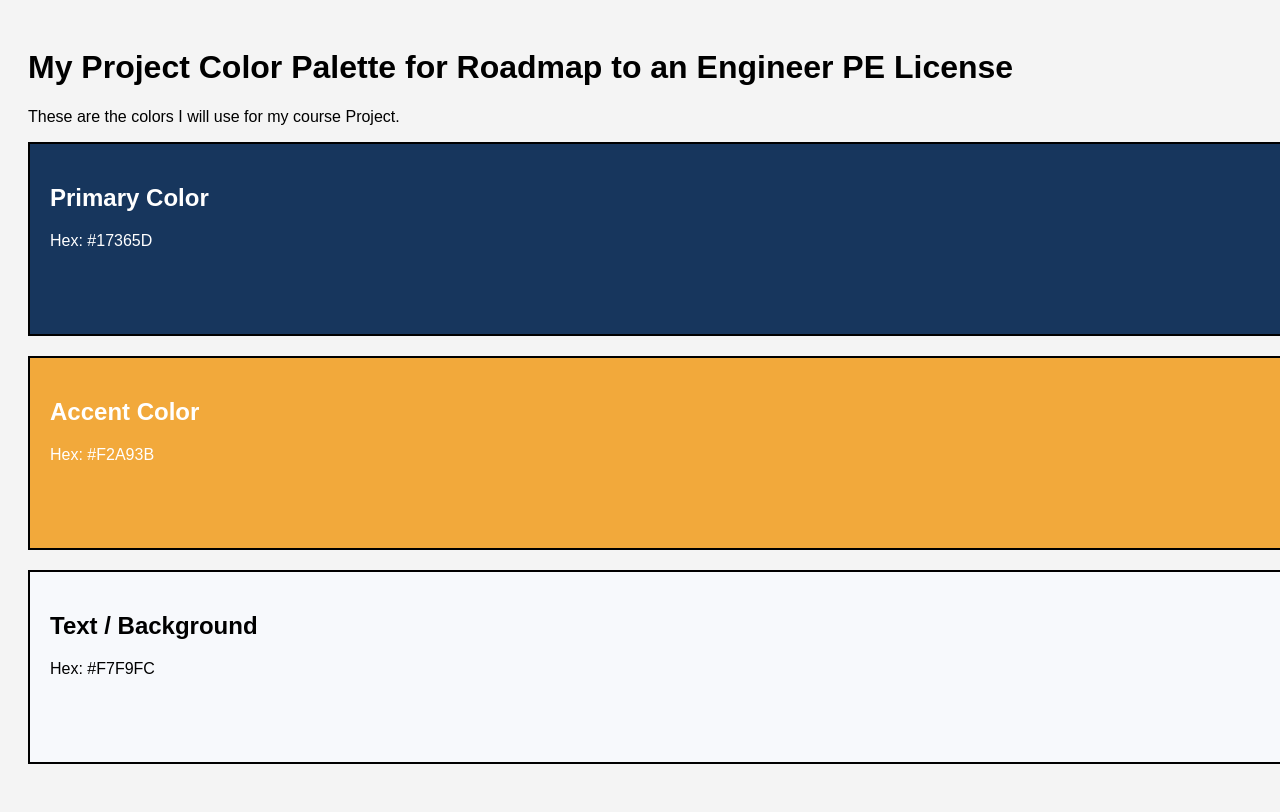
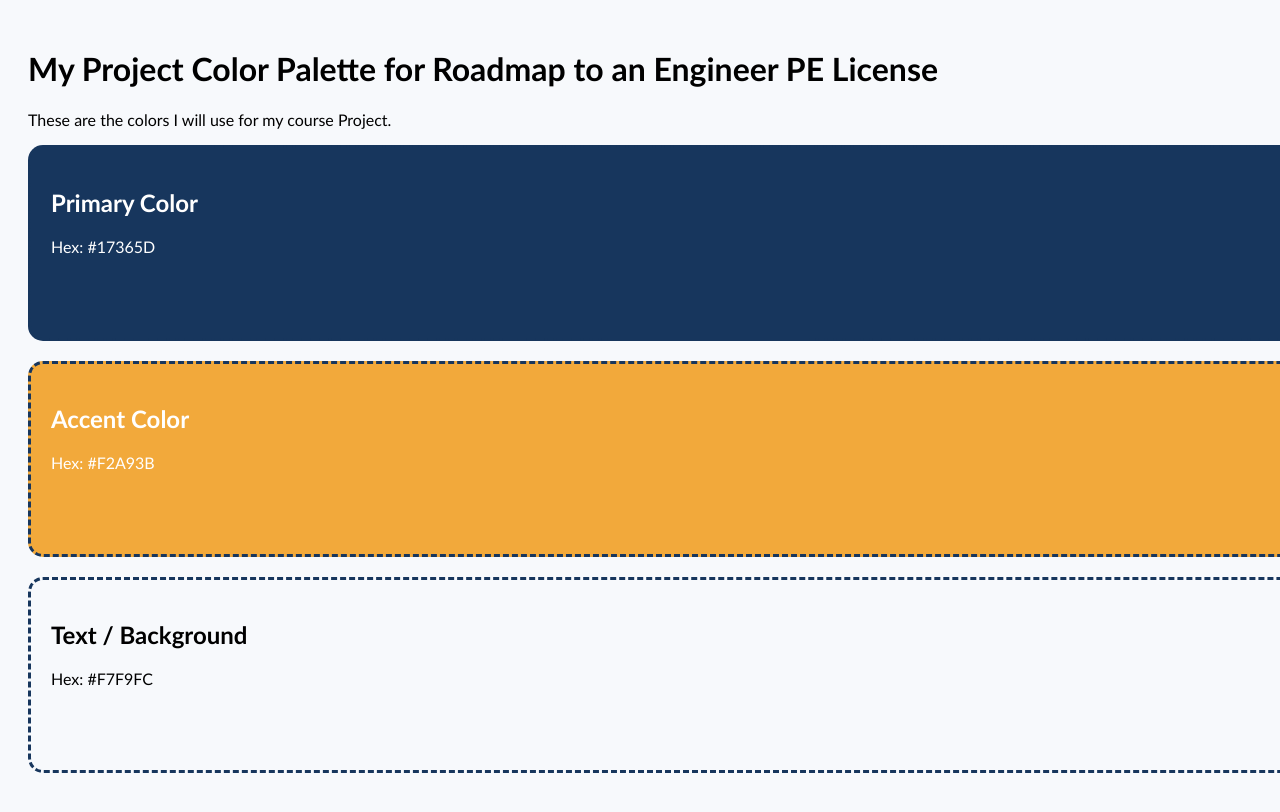
Before and after one commit to CIT85/ramiroc-pub, a plain HTML site: page w4/index.html in a window 1280 px wide. Drawn offline with Linux system fonts and the light colour scheme.

Commit message:
Attendance: Customized design and passed validation

```diff
--- a/w4/css/style.css
+++ b/w4/css/style.css
@@ -1,8 +1,8 @@
 /* General Page Styles */
 body {
-    font-family: Arial, Helvetica, sans-serif;
+    font-family: 'Trebuchet MS', Arial, sans-serif;
     padding: 20px;
-    background-color: #f4f4f4; /* Default Gray */
+    background-color: #F7F9FC; /* Soft Off-White */
 }
 
 /* SHARED STYLES: All boxes get these rules */
@@ -11,11 +11,10 @@ body {
     width: 100%;
     margin-bottom: 20px;
     padding: 20px;
-    border: 2px solid black; /* Default Border */
+    border: 3px dashed #17365D;
+    border-radius: 15px;
     color: white; /* Default text color inside boxes */
 }
-
-/* UNIQUE STYLES: Update the HEX codes below */
 
 /* 1. Primary Color */
 .primary {
```
